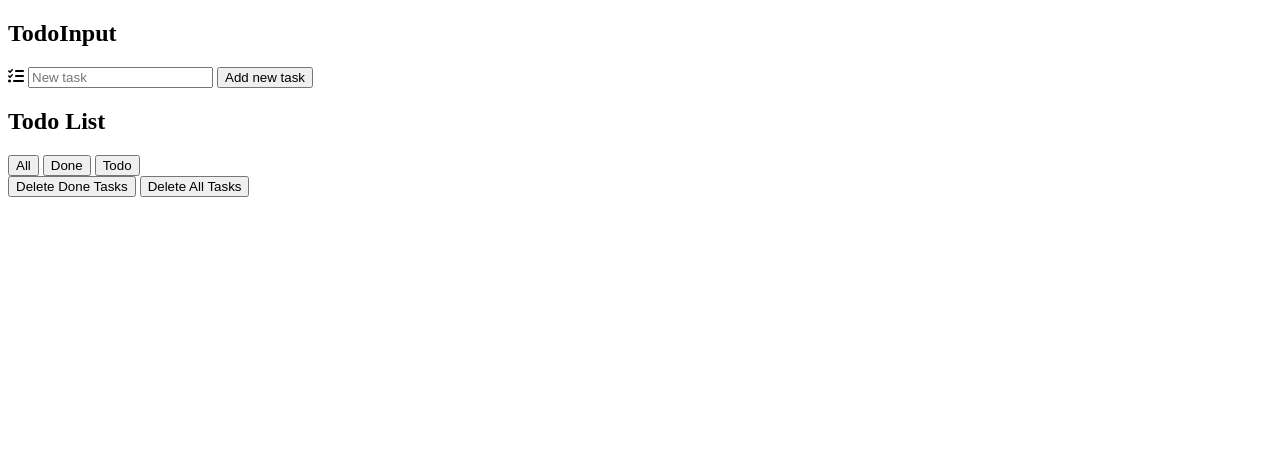
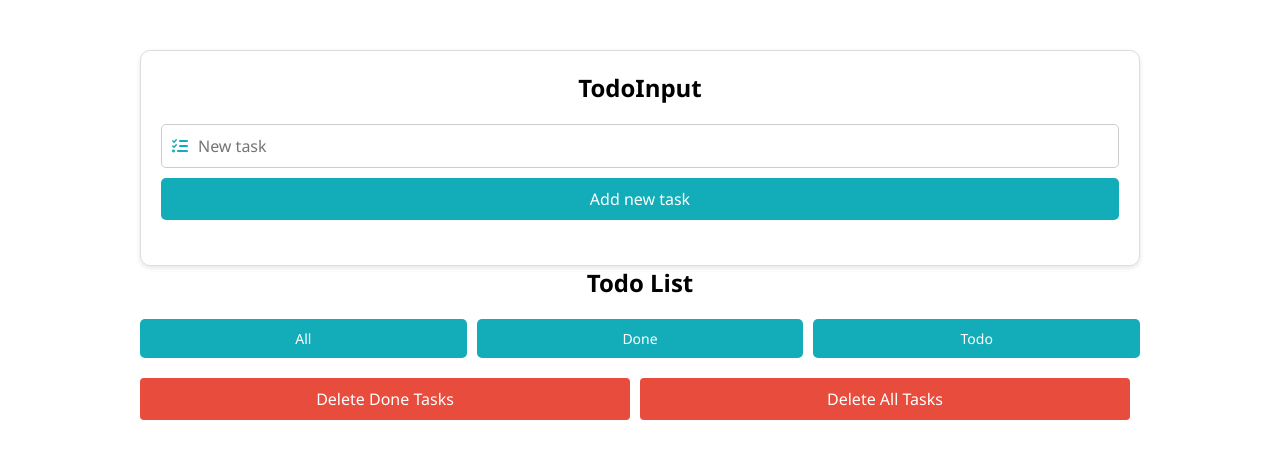
Before and after one commit to roa-jaser/ToDoTask, a plain HTML site: page index.html in a window 1280 px wide. Drawn offline with Linux system fonts and the light colour scheme.

Commit message:
styleing the html page and edit the href of the External CSS File from style2.css to style.css

```diff
--- a/index.html
+++ b/index.html
@@ -8,7 +8,7 @@
     <!-- Font Awesome CDN -->
 <link rel="stylesheet"href="https://cdnjs.cloudflare.com/ajax/libs/font-awesome/6.5.1/css/all.min.css"/>
 <!-- External CSS File -->
-<link rel="stylesheet" href="style2.css">
+<link rel="stylesheet" href="style.css">
 </head>
 
 <body>
--- a/style.css
+++ b/style.css
@@ -0,0 +1,143 @@
+/* Root colors */
+:root {
+    --primary-color: #12adb8;
+    --primary-color-dark: #0d8a94;
+    --icon-color: #12adb8;
+    --input-border: #ccc;
+    --card-border: #ddd;
+    --card-bg: #fff;
+    --error-color: red;
+    --danger-color: #e74c3c;
+    --success-color: #2ecc71;
+}
+* {
+  margin: 0;
+  padding: 0;
+  box-sizing: border-box;
+  font-family: "Segoe UI", Tahoma, Geneva, Verdana, sans-serif;
+}
+/* Main container */
+.container {
+    max-width: 1000px;
+    margin: 50px auto;
+    font-family: Arial, sans-serif;
+}
+
+/* Headings */
+h1 {
+    text-align: center;
+    margin-bottom: 20px;
+}
+
+/* Input Card */
+.input-card {
+    padding: 20px;
+    border: 1px solid var(--card-border);
+    border-radius: 10px;
+    box-shadow: 0px 2px 5px rgba(0,0,0,0.1);
+    background-color: var(--card-bg);
+}
+
+/* Input row */
+.input-row {
+    display: flex;
+    flex-direction: column;
+    gap: 10px;
+}
+
+/* Input with icon */
+.input {
+    display: flex;
+    align-items: center;
+    border: 1px solid var(--input-border);
+    border-radius: 5px;
+    padding: 10px;
+    background-color: var(--card-bg);
+}
+
+.input i.icon {
+    margin-right: 10px;
+    color: var(--icon-color);
+    font-size: 16px;
+}
+
+.input input {
+    border: none;
+    outline: none;
+    flex: 1;
+    font-size: 16px;
+}
+
+/* Buttons */
+.btn {
+    cursor: pointer;
+    font-size: 16px;
+    border: none;
+    border-radius: 5px;
+    padding: 10px;
+}
+
+.btn-primary {
+    background-color: var(--primary-color);
+    color: #fff;
+}
+.btn-primary:hover {
+    background-color: var(--primary-color-dark);
+}
+ /* Error message */
+.error {
+    color: var(--error-color);
+    font-size: 14px;
+    margin-top: 5px;
+    min-height: 20px;
+}
+.bulk {
+    display: flex;
+    gap: 10px;
+}
+
+.btn-danger {
+    background-color: var(--danger-color);
+    color: #fff;
+    width: 490px;
+    padding: 10px 0;
+    border: none;
+    border-radius: 4px;
+    text-align: center;
+    cursor: pointer;
+}
+
+.btn-danger:hover {
+    background-color: #c03a2b9d;
+}
+
+/* Filters */
+.filters {
+    display: flex;
+    justify-content: space-between;
+    margin: 20px 0;
+    gap: 10px;
+}
+
+.filters .tab {
+    flex: 1;
+    padding: 10px 0;
+    background-color: var(--primary-color);
+    color: #fff;
+    border-radius: 5px;
+    cursor: pointer;
+    font-size: 14px;
+    text-align: center;
+    transition: background-color 0.3s;
+    border: none;
+}
+
+
+.filters .tab:hover {
+    background-color: var(--primary-color-dark);
+}
+
+/*  Todo List */
+.list {
+    margin-top: 10px;
+}
```
